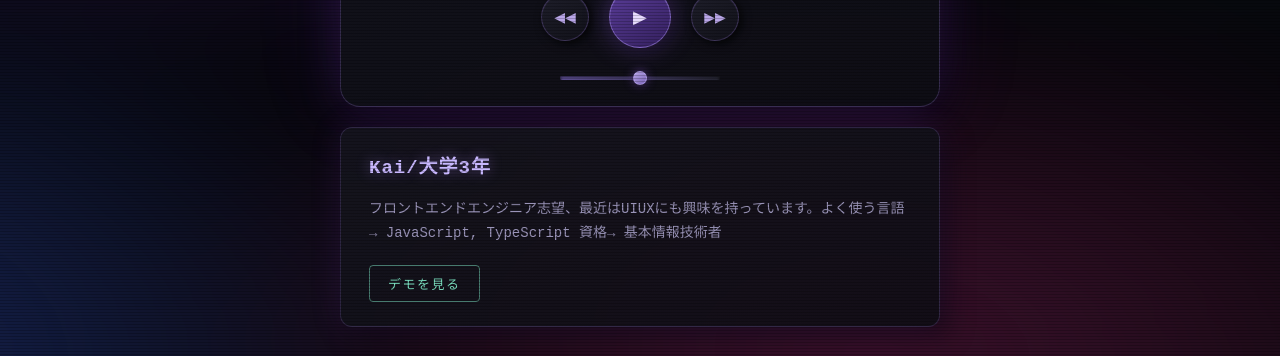
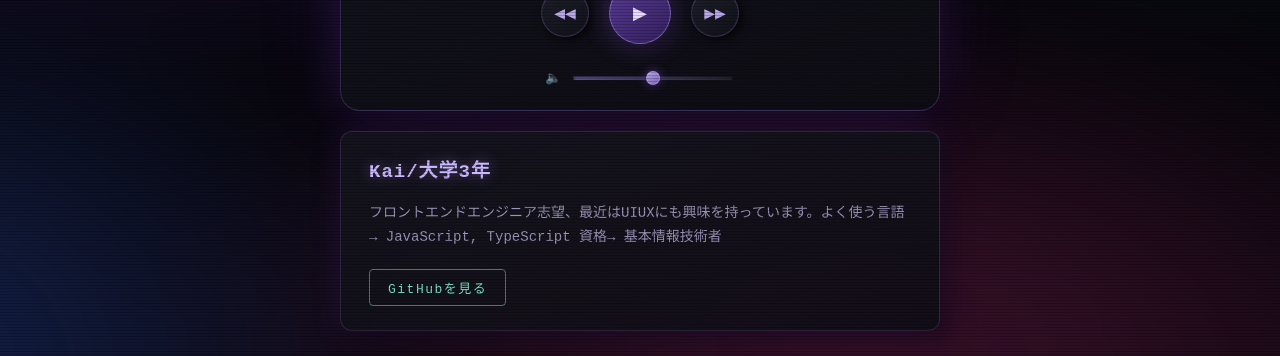
Before and after one commit to komekoneko/BoomboxApp, a React (Vite) app in the folder boombox/: page / in a window 1280 px wide. Shown: the part 382-738 px from the top of the page. Built offline with nearby package versions, Linux system fonts and the light colour scheme.

Commit message:
change 自己紹介のリンク内テキスト

```diff
--- a/boombox/src/App.tsx
+++ b/boombox/src/App.tsx
@@ -18,6 +18,7 @@ function App() {
       projectName: string;
       description: string;
       url: string;
+      linkText: string
     };
   };
 
@@ -28,9 +29,12 @@ function App() {
       src: "/2_23_AM.mp3",
       content: {
         projectName: "Kai/大学3年",
-        description: "フロントエンドエンジニア志望、最近はUIUXにも興味を持っています。よく使う言語→ JavaScript, TypeScript 資格→ 基本情報技術者",
-        url: "https://github.com/komekoneko"
-      }
+        description:
+          "フロントエンドエンジニア志望、最近はUIUXにも興味を持っています。よく使う言語→ JavaScript, TypeScript 資格→ 基本情報技術者",
+        url: "https://github.com/komekoneko",
+        linkText: "GitHubを見る"
+
+      },
     },
     {
       id: 1,
@@ -40,6 +44,7 @@ function App() {
         projectName: "温泉TodoApp",
         description: "TodoAppの温泉・銭湯に特化したバージョンです",
         url: "https://onsen-sento-app.vercel.app/",
+        linkText: "デモを見る"
       },
     },
     {
@@ -50,6 +55,7 @@ function App() {
         projectName: "Githubユーザー検索App",
         description: "Githubユーザーの詳しい情報を知ることができます",
         url: "https://github-user-search-one-red.vercel.app/",
+        linkText: "デモを見る"
       },
     },
     {
@@ -61,6 +67,8 @@ function App() {
         description:
           "TodoAppに自動計算機能を加え、会計金額が事前にわかるようにしました",
         url: "https://budget-book-vert-six.vercel.app/",
+        linkText: "デモを見る"
+
       },
     },
   ];
@@ -145,7 +153,9 @@ function App() {
           <button onClick={nextTrack}>▶▶</button>
         </div>
 
+        {/* 音量バー */}
         <div className="volume">
+          <span className="volume-icon">🔈</span>
           <input
             type="range"
             min="0"
@@ -161,7 +171,7 @@ function App() {
         <p>{track[currentIndex].content.projectName}</p>
         <p>{track[currentIndex].content.description}</p>
         <a href={track[currentIndex].content.url} target="_blank">
-          デモを見る
+          {track[currentIndex].content.linkText}
         </a>
       </div>
     </>
```
